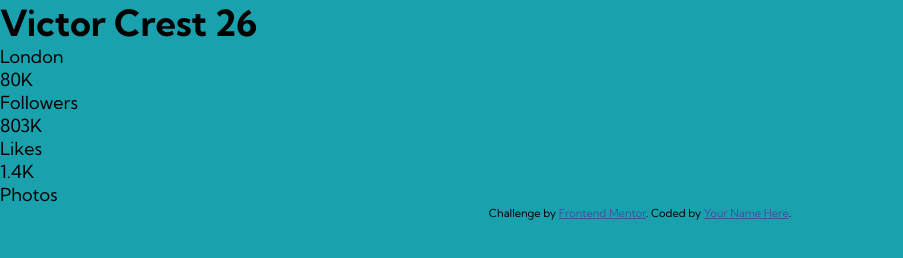
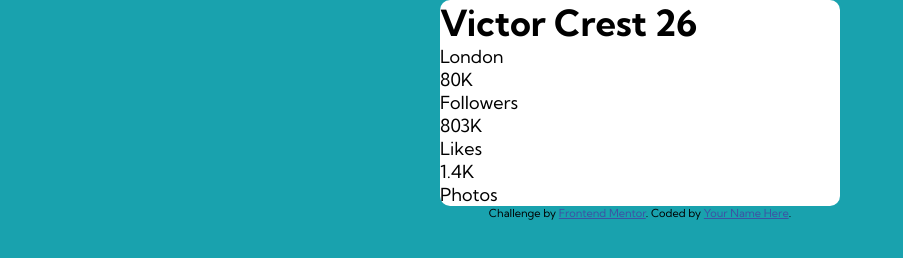
Before and after one commit to dpkreativ/profile-card-component, a plain HTML site: page index.html in a window 1280 px wide. Shown: the whole page, without its empty margins (0-903 px from the left). Drawn offline with Linux system fonts and the light colour scheme.

Commit message:
add style for card component

```diff
--- a/style.css
+++ b/style.css
@@ -26,6 +26,14 @@ body {
   background-color: var(--color-1);
 }
 
+.card {
+  max-width: 400px;
+  width: 100%;
+  margin: auto;
+  background-color: #fff;
+  border-radius: 10px;
+}
+
 .attribution {
   font-size: 11px;
   text-align: center;
```
